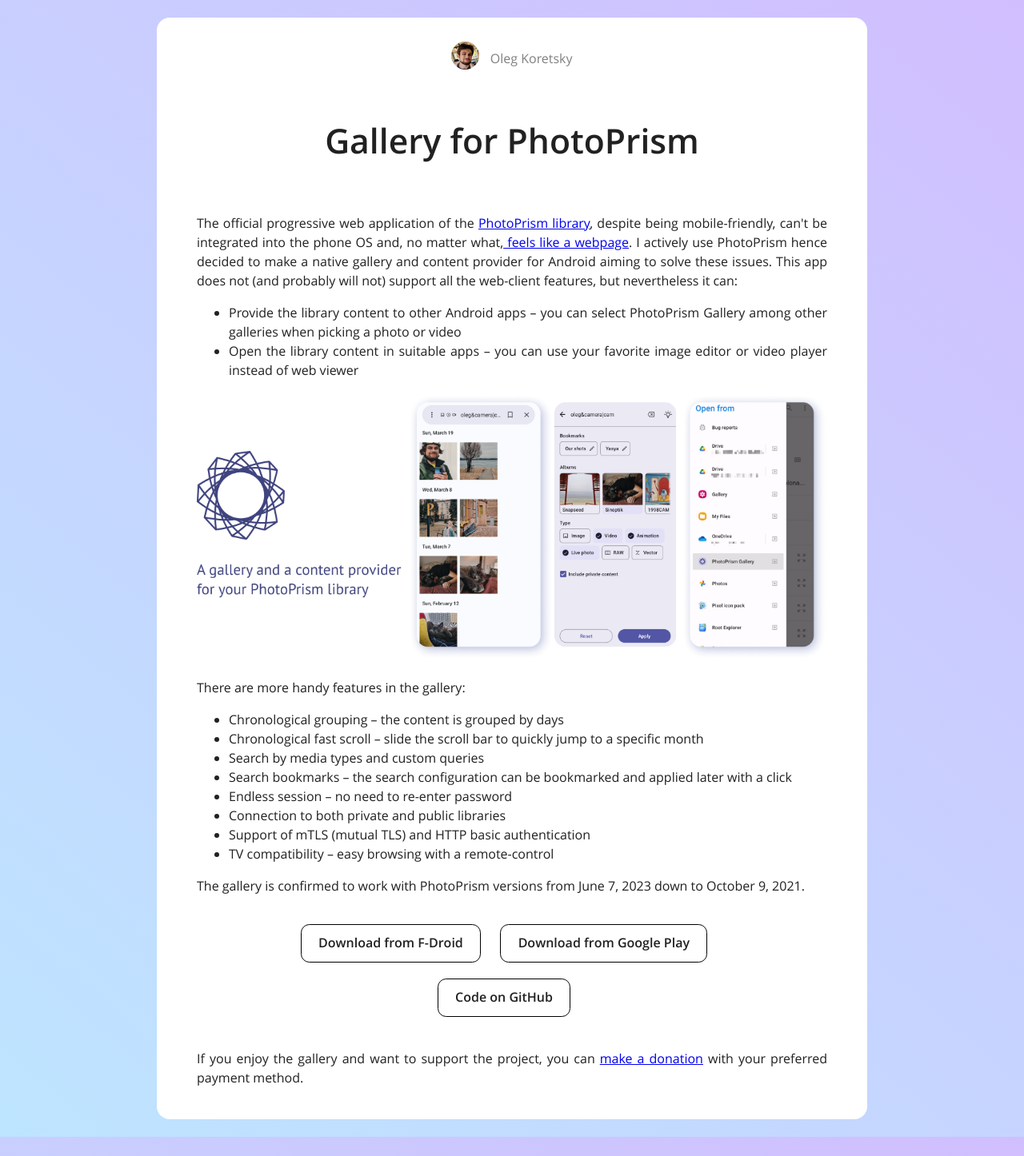
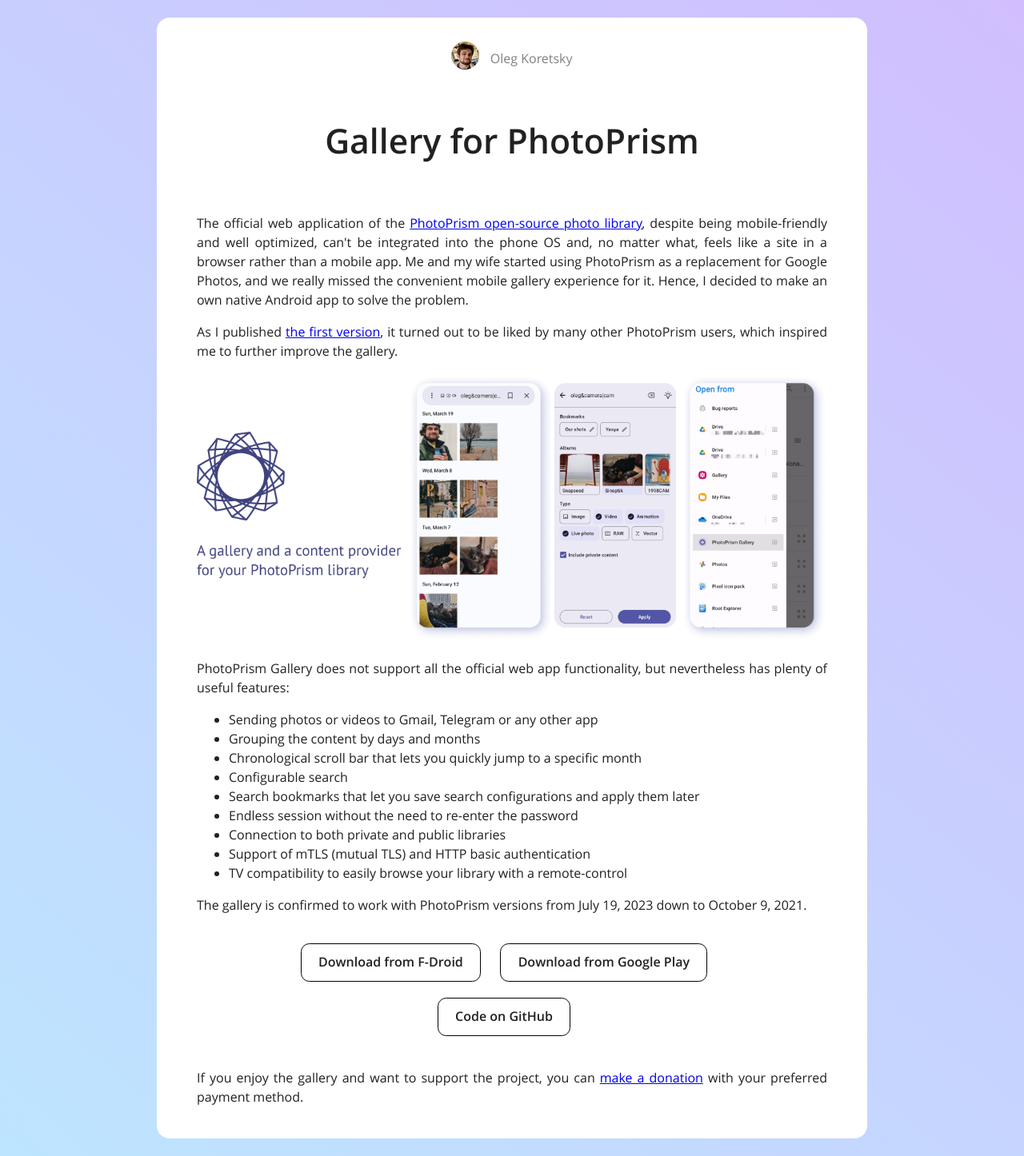
Before and after one commit to Radiokot/website, a Jekyll site: the page built from _projects/photoprism-android-gallery.html, in a window 1280 px wide. Shown: the whole page at 80% size. Built offline with Jekyll 4.4.1, drawn with Linux system fonts in a browser that asks for light colours; before the commit the page ends 1422 px from its top, so only the background shows below that.

Commit message:
Actualize and personalize PhotoPrism description

```diff
--- a/_projects/photoprism-android-gallery.html
+++ b/_projects/photoprism-android-gallery.html
@@ -1,45 +1,44 @@
 ---
 title: Gallery for PhotoPrism
-description: A user-friendly Android gallery that allows browsing your library content and sending it to other apps
+description: A convenient Android gallery for your PhotoPrism library with plenty of useful features
 author: oleg_en
 background_color: "#ccc8ff linear-gradient(220deg, #d1befe, #bde5ff)"
 has_background_image: false
 has_footer_image: false
 ---
 <p>
-    The official progressive web application of the
-    <a href="https://www.photoprism.app/" target="_blank">PhotoPrism library</a>,
-        despite being mobile-friendly, can't be integrated into the phone OS and, no
-        matter what,<a href="https://blog.perryizgr8.com/photos/2023/03/20/google-photos-alt.html#photoprism" target="_blank">
-        feels like a webpage</a>. I actively use PhotoPrism hence decided to make a
-        native gallery and content provider for Android aiming to solve these issues.
-        This app does not (and probably will not) support all the web-client features,
-        but nevertheless it can:<ul>
-        <li>Provide the library content to other Android apps – you can select
-            PhotoPrism Gallery among other galleries when picking a photo or video</li>
-        <li>Open the library content in suitable apps – you can use your favorite image
-            editor or video player instead of web viewer</li>
-    </ul>
-</p>
+    The official web application of the
+    <a href="https://www.photoprism.app/" target="_blank">
+        PhotoPrism open-source photo library</a>, despite being mobile-friendly and well
+        optimized, can't be integrated into the phone OS and, no matter what, feels like
+        a site in a browser rather than a mobile app. Me and my wife started using
+        PhotoPrism as a replacement for Google Photos, and we really missed the
+        convenient mobile gallery experience for it. Hence, I decided to make an own
+        native Android app to solve the problem.</p>
+<p>
+    As I published
+    <a href="https://www.reddit.com/r/photoprism/comments/120hvs9/android_gallery_and_content_provider_for/" target="_blank">
+        the first version</a>, it turned out to be liked by many other PhotoPrism users,
+        which inspired me to further improve the gallery.</p>
 <img
     style="width: 100%;"
     alt="{{ page.title }}"
     src="{% link /assets/img/projects/{{ page.slug }}/screenshots.png %}">
 <p>
-    There are more handy features in the gallery:<ul>
-        <li>Chronological grouping – the content is grouped by days</li>
-        <li>Chronological fast scroll – slide the scroll bar to quickly jump to a
-            specific month</li>
-        <li>Search by media types and custom queries</li>
-        <li>Search bookmarks – the search configuration can be bookmarked and applied
-            later with a click</li>
-        <li>Endless session – no need to re-enter password</li>
+    PhotoPrism Gallery does not support all the official web app functionality, but
+    nevertheless has plenty of useful features:<ul>
+        <li>Sending photos or videos to Gmail, Telegram or any other app</li>
+        <li>Grouping the content by days and months</li>
+        <li>Chronological scroll bar that lets you quickly jump to a specific month</li>
+        <li>Configurable search</li>
+        <li>Search bookmarks that let you save search configurations and apply them later</li>
+        <li>Endless session without the need to re-enter the password</li>
         <li>Connection to both private and public libraries</li>
         <li>Support of mTLS (mutual TLS) and HTTP basic authentication</li>
-        <li>TV compatibility – easy browsing with a remote-control</li>
+        <li>TV compatibility to easily browse your library with a remote-control</li>
     </ul>
-    The gallery is confirmed to work with PhotoPrism versions from June 7, 2023 down
-    to October 9, 2021.</p>
+    The gallery is confirmed to work with PhotoPrism versions from July 19, 2023
+    down to October 9, 2021.</p>
 <center>
     <a
         itemprop="downloadUrl"
```
